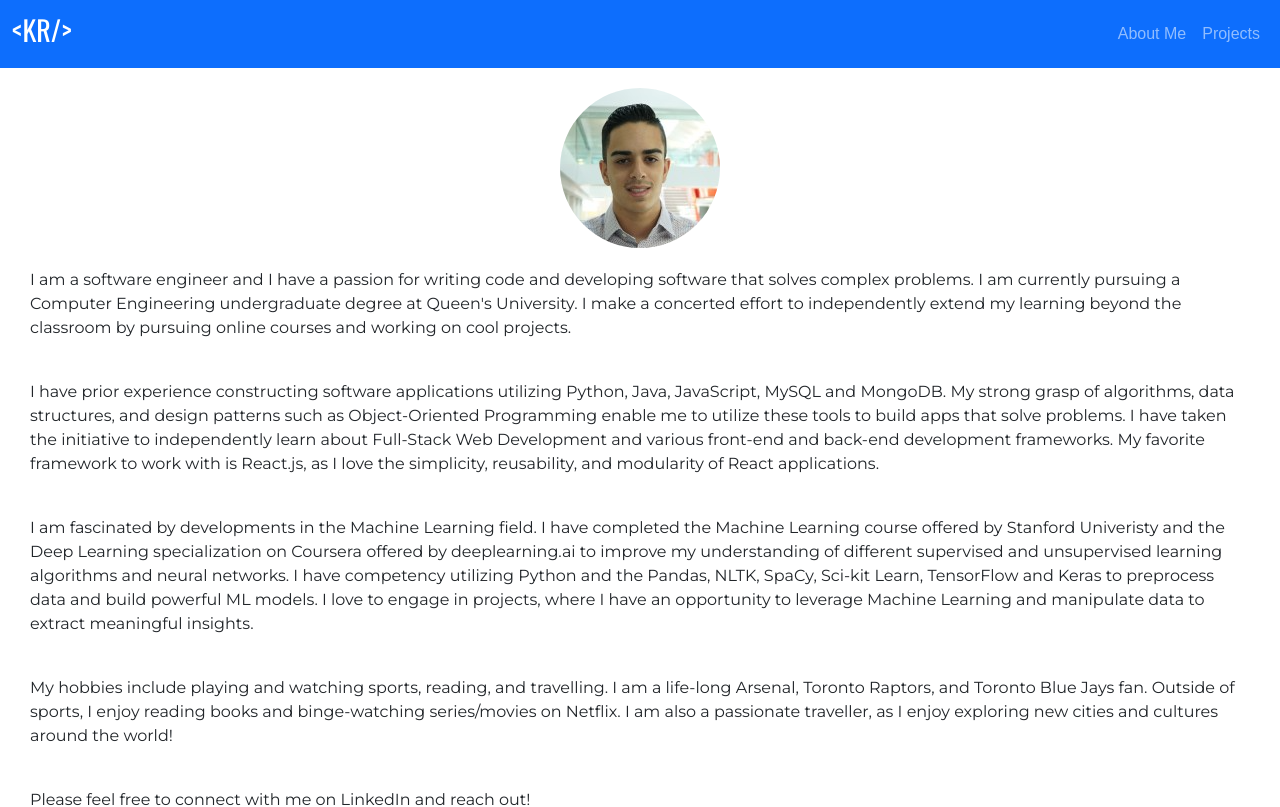
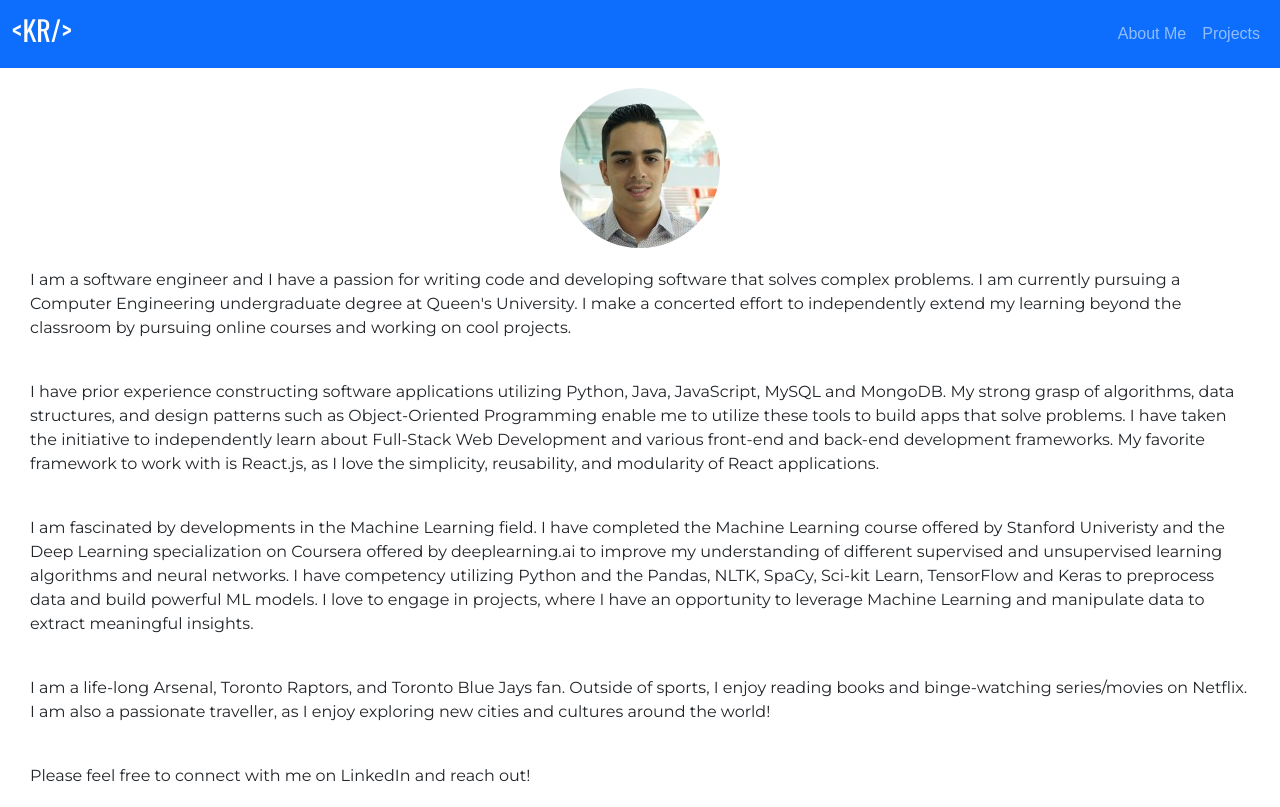
Before and after one commit to KhalidRajan/Portfolio-Website, a React (Create React App) app: page /about in a window 1280 px wide. Shown: the top 807 px of the page. Built offline with nearby package versions, Linux system fonts and the light colour scheme; a web font is replaced by a local one.

Commit message:
Changed About Page Content

```diff
--- a/src/about.js
+++ b/src/about.js
@@ -19,7 +19,7 @@ function About(){
                 I love to engage in projects, where I have an opportunity to leverage Machine Learning and manipulate data to extract meaningful insights.
                 </p>
                 <br/>
-                <p>My hobbies include playing and watching sports, reading, and travelling.  I am a life-long Arsenal, Toronto Raptors, and Toronto Blue Jays fan.  Outside of sports, I enjoy reading books and binge-watching series/movies on Netflix.  I am also a passionate traveller, as I enjoy exploring new cities and cultures around the world!</p>
+                <p>I am a life-long Arsenal, Toronto Raptors, and Toronto Blue Jays fan.  Outside of sports, I enjoy reading books and binge-watching series/movies on Netflix.  I am also a passionate traveller, as I enjoy exploring new cities and cultures around the world!</p>
                 <br/>
                 <p>Please feel free to connect with me on LinkedIn and reach out!</p>
             </div>
```
